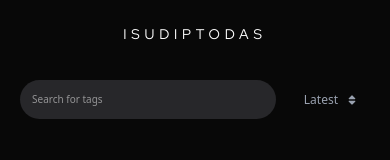
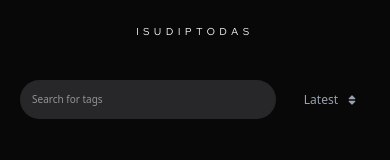
Before and after one commit to isudiptodas/isudiptodas_portfolio, a Next.js app: page /articles in a window 390 px wide. Shown: the top 160 px of the page. Built offline with nearby package versions, Linux system fonts and the light colour scheme; a web font is replaced by a local one; what tailwindcss-motion would draw is missing.

Commit message:
Update page.tsx

```diff
--- a/src/app/articles/page.tsx
+++ b/src/app/articles/page.tsx
@@ -83,7 +83,7 @@ function page() {
     return (
         <>
             <div className={`w-full bg-[#080808] relative min-h-screen flex flex-col justify-start items-center overflow-hidden`}>
-                <p className={`w-full select-none absolute top-6 text-center text-white font-Red-Hat-Display tracking-[0.3rem] text-sm`}>ISUDIPTODAS</p>
+                <p className={`w-full select-none absolute top-6 text-center text-white font-Red-Hat-Display tracking-[0.3rem] text-[10px] md:text-sm`}>ISUDIPTODAS</p>
                 <div className={`w-full h-auto z-50 flex justify-center items-center px-5 fixed bottom-8`}>
                     <Link href='/' className={`w-auto px-5 py-3 rounded-full text-white font-Red-Hat-Display text-[10px] md:text-sm backdrop-blur-3xl bg-white/25`}>Exit Section</Link>
                 </div>
```
